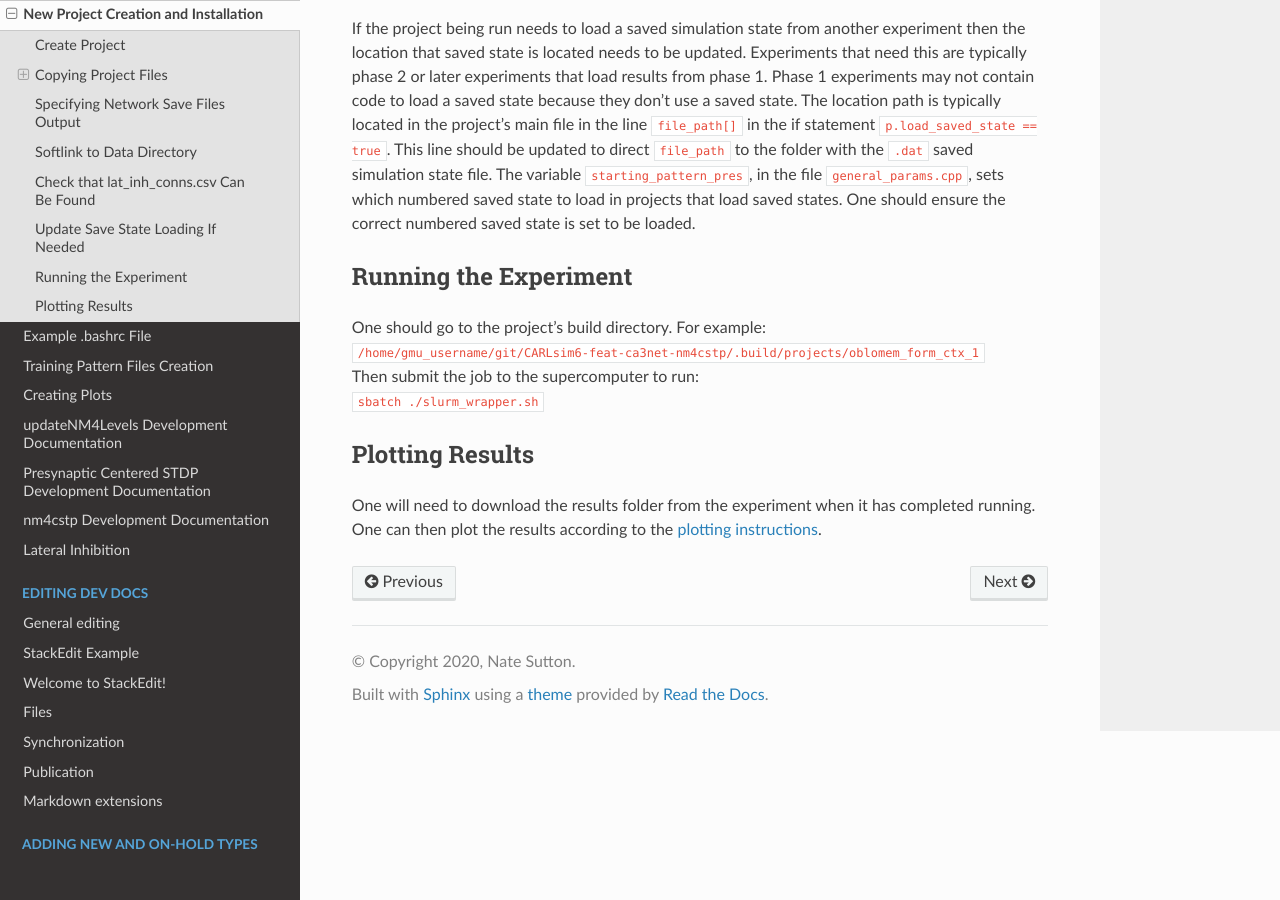
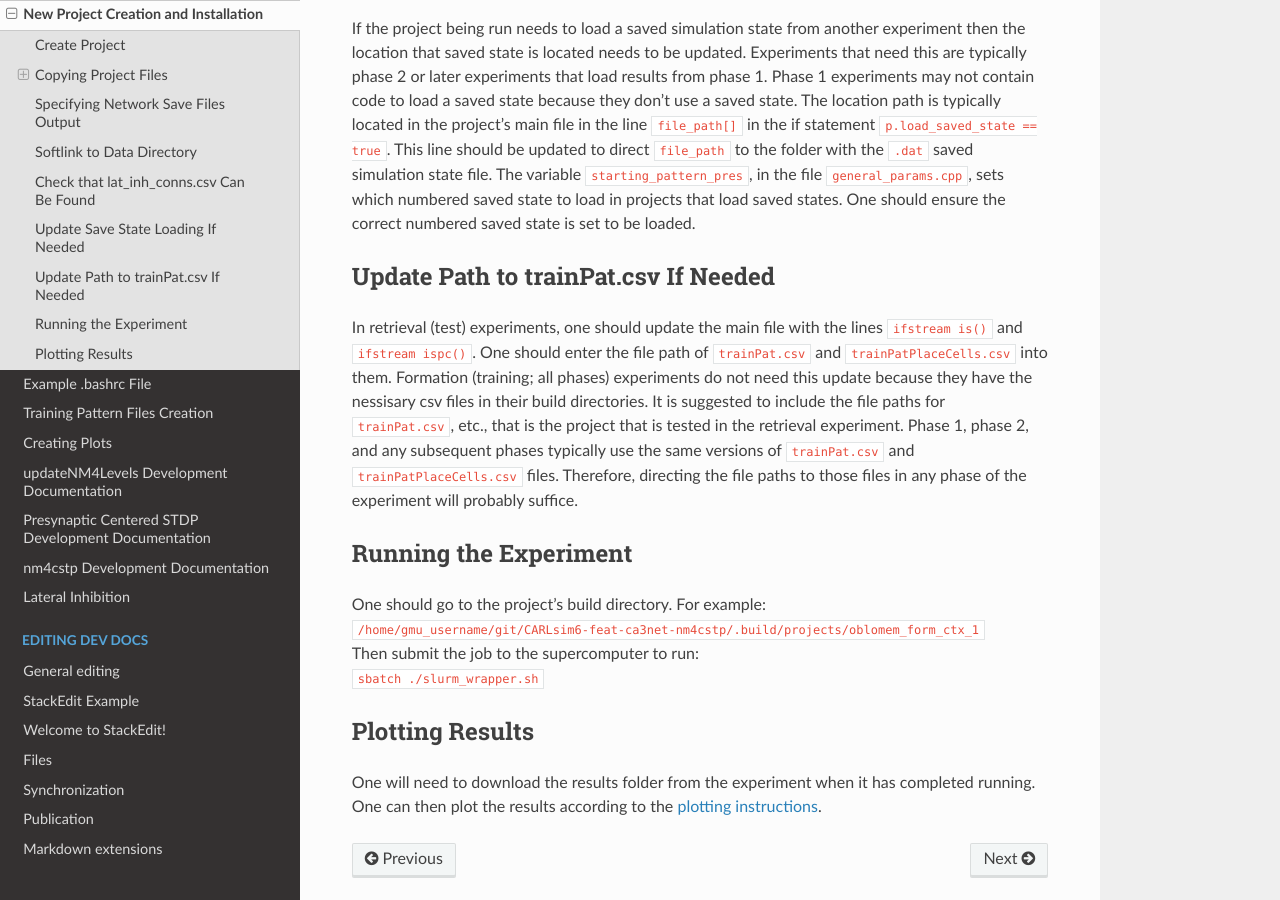
Before and after one commit to Hippocampome-Org/hco_dev_docs, a Sphinx documentation site: the page built from docs/oblomem/new_projects.md, in a window 1280 px wide and 900 px high, scrolled down 2818 px. Built offline with Sphinx 7.4.7 and the Read the Docs theme 3.1.0, drawn with Linux system fonts in a browser that asks for light colours.

Commit message:
updated a new project doc

```diff
--- a/docs/oblomem/new_projects.md
+++ b/docs/oblomem/new_projects.md
@@ -85,6 +85,9 @@ Make a folder in your home git directory named ach_sim_conns. E.g., `/home/gmu_u
 ### Update Save State Loading If Needed
 If the project being run needs to load a saved simulation state from another experiment then the location that saved state is located needs to be updated. Experiments that need this are typically phase 2 or later experiments that load results from phase 1. Phase 1 experiments may not contain code to load a saved state because they don't use a saved state. The location path is typically located in the project's main file in the line `file_path[]` in the if statement `p.load_saved_state == true`. This line should be updated to direct `file_path` to the folder with the `.dat` saved simulation state file. The variable `starting_pattern_pres`, in the file `general_params.cpp`, sets which numbered saved state to load in projects that load saved states. One should ensure the correct numbered saved state is set to be loaded.
 
+### Update Path to trainPat.csv If Needed
+In retrieval (test) experiments, one should update the main file with the lines `ifstream is()` and `ifstream ispc()`. One should enter the file path of `trainPat.csv` and `trainPatPlaceCells.csv` into them. Formation (training; all phases) experiments do not need this update because they have the nessisary csv files in their build directories. It is suggested to include the file paths for `trainPat.csv`, etc., that is the project that is tested in the retrieval experiment. Phase 1, phase 2, and any subsequent phases typically use the same versions of `trainPat.csv` and `trainPatPlaceCells.csv` files. Therefore, directing the file paths to those files in any phase of the experiment will probably suffice.
+
 ### Running the Experiment
 One should go to the project's build directory. For example:
 <br>`/home/gmu_username/git/CARLsim6-feat-ca3net-nm4cstp/.build/projects/oblomem_form_ctx_1`
```
